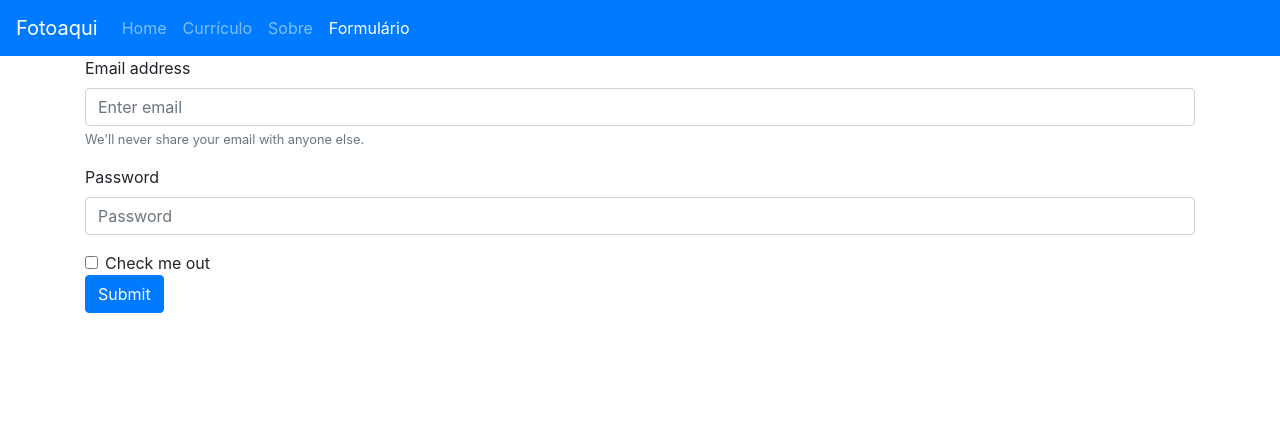
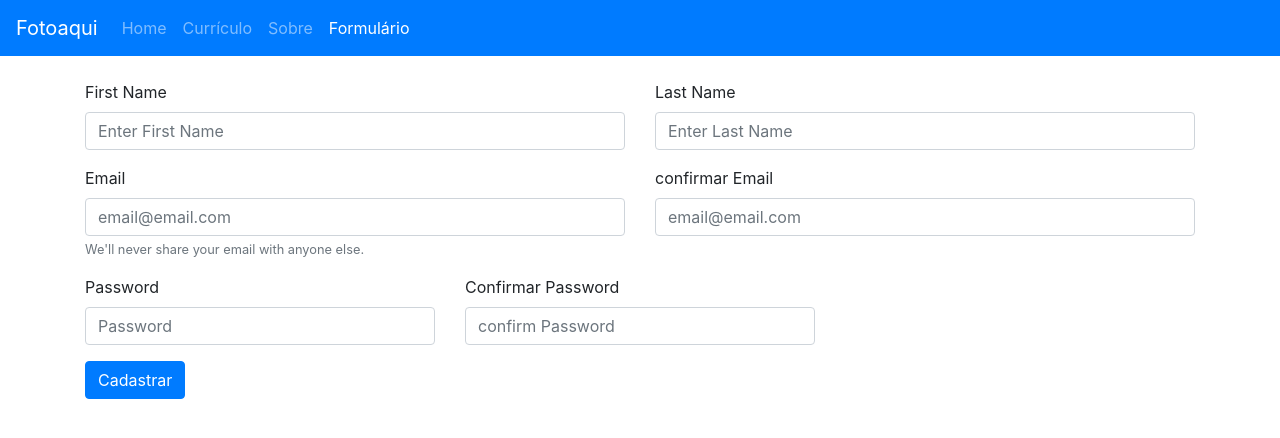
Before and after one commit to AllanGreffin/OwnPage, an Angular app: page /forms in a window 1280 px wide. Shown: the top 438 px of the page. Built offline with nearby package versions, Linux system fonts and the light colour scheme.

Commit message:
Atualização do forms, ainda incompleto

```diff
--- a/src/app/app.component.html
+++ b/src/app/app.component.html
@@ -25,7 +25,7 @@
       </ul>
     </div>
 </nav>
-
+<br>
 <div class="container">
     <router-outlet></router-outlet>
 </div>
--- a/src/app/formulario/formulario.component.html
+++ b/src/app/formulario/formulario.component.html
@@ -1,16 +1,40 @@
-<form>
-    <div class="form-group">
-      <label for="exampleInputEmail1">Email address</label>
-      <input type="email" class="form-control" id="exampleInputEmail1" aria-describedby="emailHelp" placeholder="Enter email">
-      <small id="emailHelp" class="form-text text-muted">We'll never share your email with anyone else.</small>
-    </div>
-    <div class="form-group">
-      <label for="exampleInputPassword1">Password</label>
-      <input type="password" class="form-control" id="exampleInputPassword1" placeholder="Password">
-    </div>
-    <div class="form-check">
-      <input type="checkbox" class="form-check-input" id="exampleCheck1">
-      <label class="form-check-label" for="exampleCheck1">Check me out</label>
-    </div>
-    <button type="submit" class="btn btn-primary">Submit</button>
-  </form>
+<div class="row">
+  <div class="form-group col-6">
+    <label for="FirstName">First Name</label>
+    <input type="text" class="form-control" id="FirstName" placeholder="Enter First Name">
+  <!--    <small id="emailHelp" class="form-text text-muted">We'll never share your email with anyone else.</small>  -->
+  </div>
+
+  <div class="form-group col-6">
+    <label for="LastName">Last Name</label>
+    <input type="text" class="form-control" id="LasttName" placeholder="Enter Last Name">
+  <!--    <small id="emailHelp" class="form-text text-muted">We'll never share your email with anyone else.</small>  -->
+  </div>
+</div>
+
+<div class="row">
+  <div class="form-group col-6">
+    <label for="Email">Email</label>
+    <input type="email" class="form-control" id="Email" placeholder="email@email.com">
+    <small class="form-text text-muted">We'll never share your email with anyone else.</small>
+  </div>
+
+  <div class="form-group col-6">
+    <label for="ConfirmEmail">confirmar Email</label>
+    <input type="email" class="form-control" id="ConfirmEmail" placeholder="email@email.com">
+  </div>
+</div>
+
+<div class="row">
+  <div class="form-group col-4">
+    <label for="Password">Password</label>
+    <input type="password" class="form-control" id="Password" placeholder="Password">
+  </div>
+
+  <div class="form-group col-4">
+    <label for="ConfirmPassword">Confirmar Password</label>
+    <input type="password" class="form-control" id="ConfirmPassword" placeholder="confirm Password">
+  </div>
+</div>
+
+<button (click)="EnviarForm()" class="btn btn-primary">Cadastrar</button>
--- a/src/app/formulario/formulario.component.ts
+++ b/src/app/formulario/formulario.component.ts
@@ -12,4 +12,9 @@ export class FormularioComponent implements OnInit {
   ngOnInit(): void {
   }
 
+  EnviarForm(){
+
+    console.log("Texto do EnviarForm");
+
+  }
 }
```
Also changed, not shown: src/app/models/adress.ts (added, +11 -0 lines), src/app/models/usuario.ts (added, +14 -0 lines), 2 other files (tests, documents, lock files or other folders).
